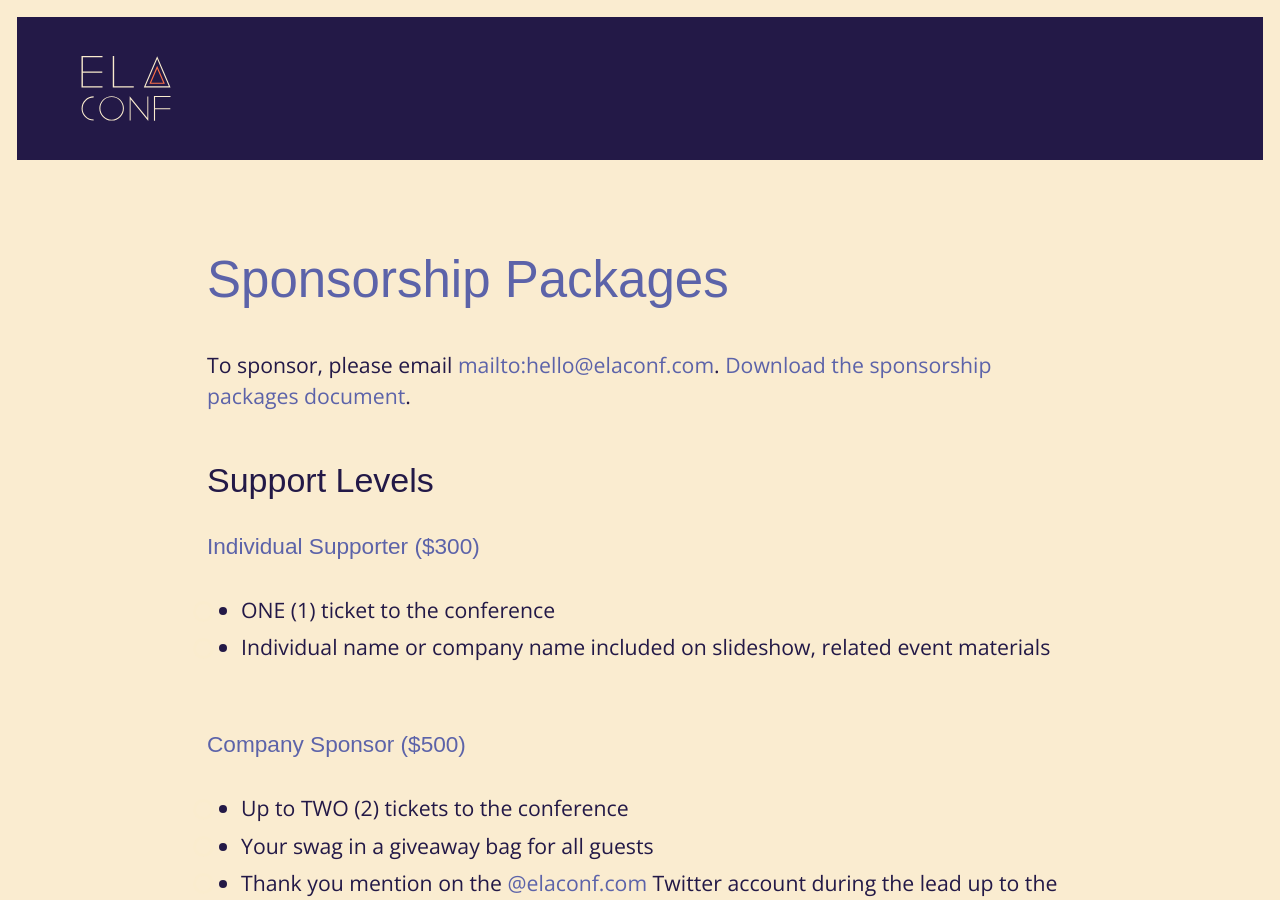
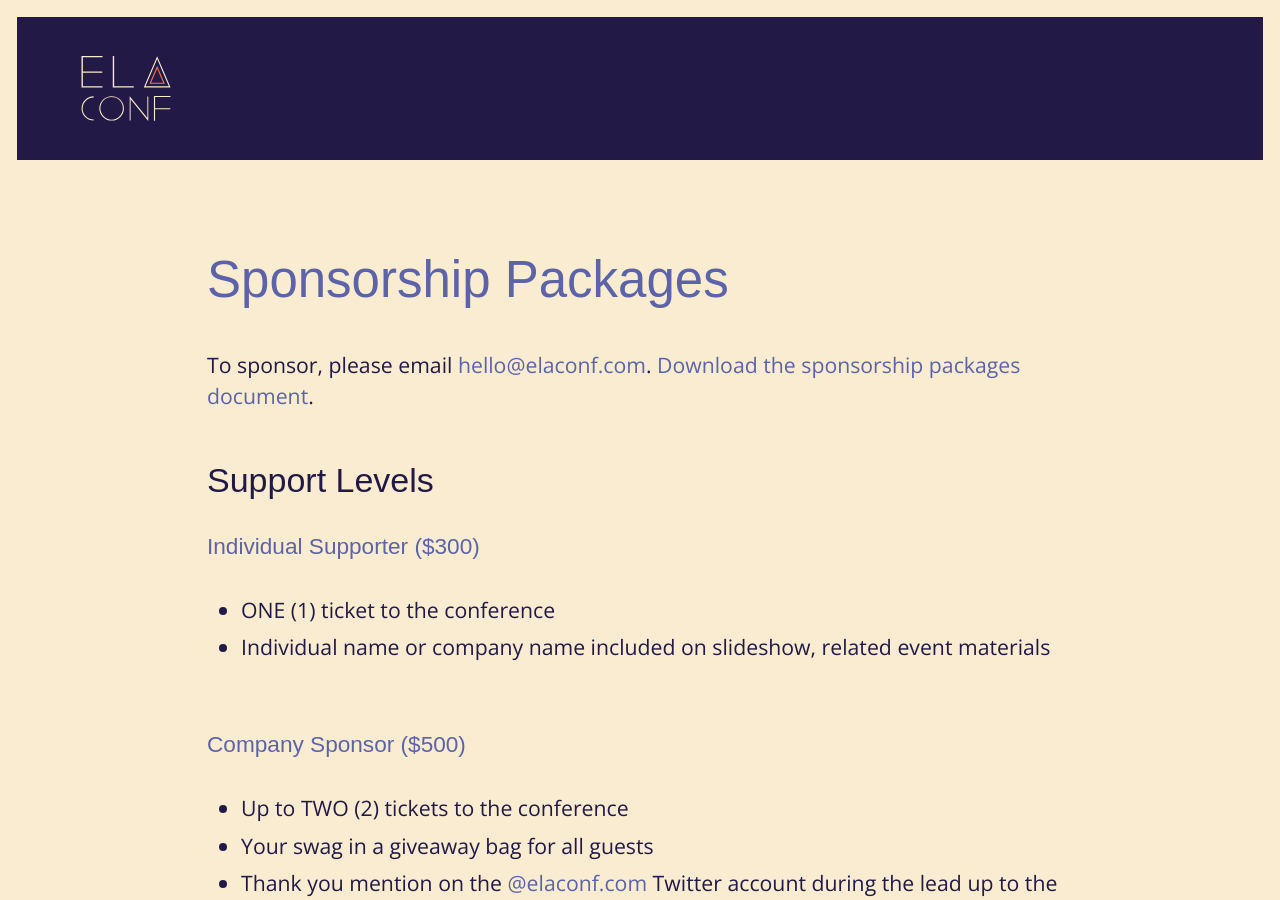
Before and after one commit to elaconf/elaconf.github.io, a Jekyll site: the page built from sponsorship-packages/index.md, in a window 1280 px wide and 900 px high. Built offline with Jekyll 4.4.1, drawn with Linux system fonts in a browser that asks for light colours; nearby versions of some CDN libraries; some web fonts are replaced.

Commit message:
Fix email link
Resolves issue #5

```diff
--- a/sponsorship-packages/index.md
+++ b/sponsorship-packages/index.md
@@ -2,7 +2,7 @@
 layout: page
 title: Sponsorship Packages
 ---
-To sponsor, please email [mailto:{{site.email}}]({{site.email}}). [Download the sponsorship packages document](https://docs.google.com/document/u/1/d/1iZqNH1Udl1SvE20GKez7yQfNgMwxKGtz6EzBIxmBVvw/pub).
+To sponsor, please email [hello@elaconf.com](mailto:hello@elaconf.com). [Download the sponsorship packages document](https://docs.google.com/document/u/1/d/1iZqNH1Udl1SvE20GKez7yQfNgMwxKGtz6EzBIxmBVvw/pub).
 
 ## Support Levels
 
```
